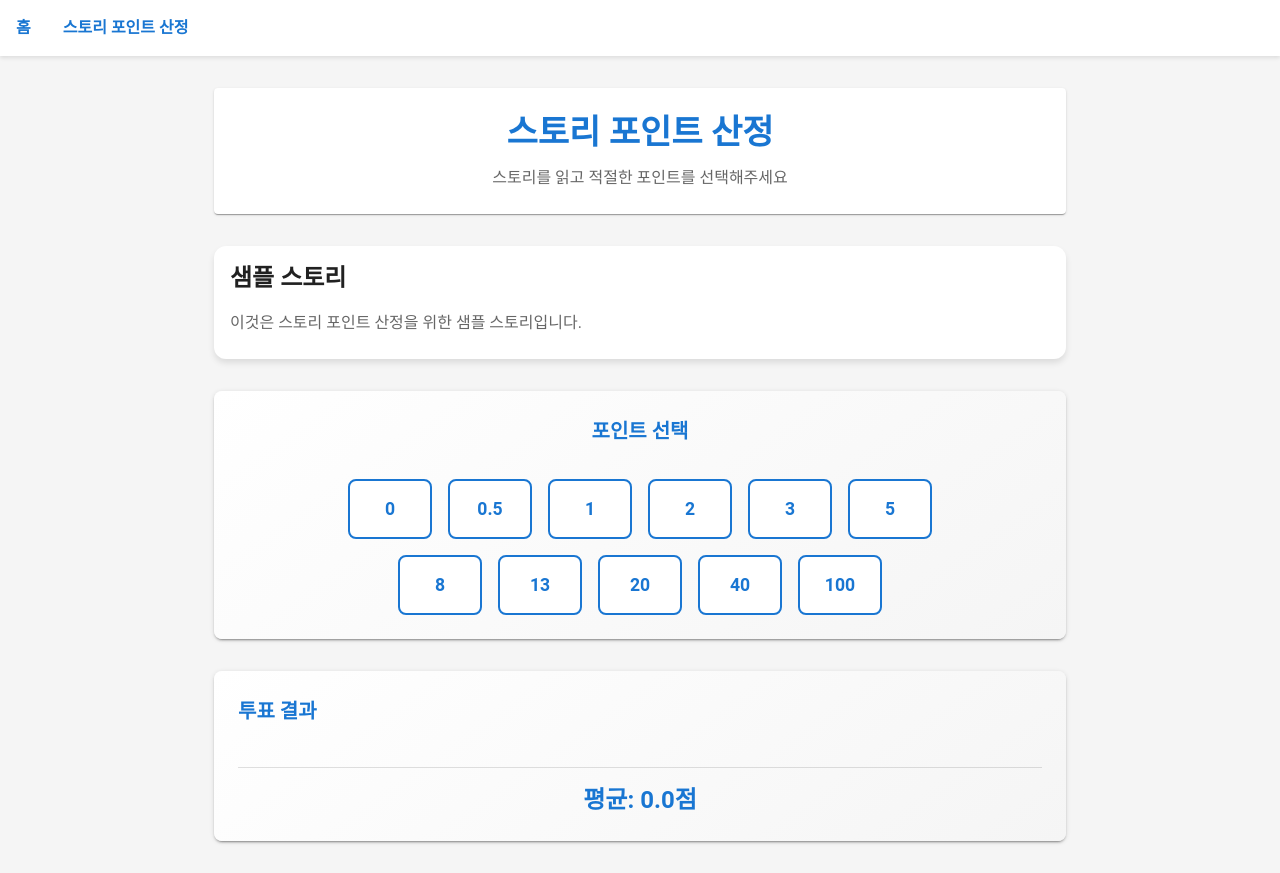
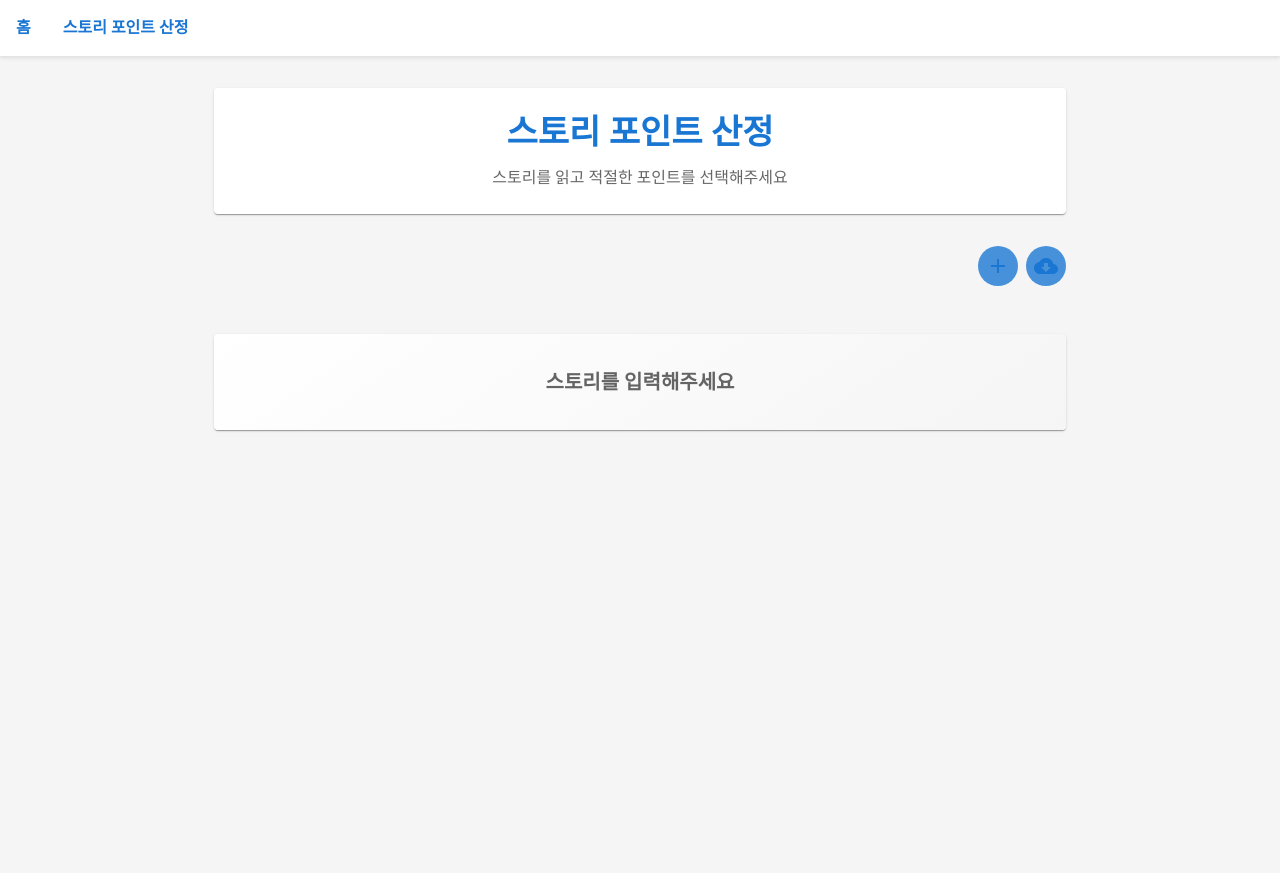
Before and after one commit to yprite/agilebuddy.io, a React (Create React App) app in the folder frontend/: page /planning-poker in a window 1280 px wide. After the commit the page ends 800 px from the top, so only its background shows below. Built offline with nearby package versions, Linux system fonts and the light colour scheme.

Commit message:
feat: Clikcup에서 스토리 가져와서 보여주는 레이아웃 추가
Signed-off-by: yprite <yprite@gmail.com>

```diff
--- /dev/null
+++ b/frontend/src/components/planning-poker/StoryInput.tsx
@@ -0,0 +1,200 @@
+import React, { useState } from 'react';
+import {
+  TextField,
+  Button,
+  Box,
+  Paper,
+  Typography,
+  Dialog,
+  DialogTitle,
+  DialogContent,
+  DialogActions,
+  Tabs,
+  Tab,
+  IconButton,
+  Tooltip
+} from '@mui/material';
+import { Add as AddIcon, CloudDownload as CloudDownloadIcon } from '@mui/icons-material';
+
+interface StoryInputProps {
+  onStorySubmit: (story: { title: string; description: string }) => void;
+}
+
+interface TabPanelProps {
+  children?: React.ReactNode;
+  index: number;
+  value: number;
+}
+
+function TabPanel(props: TabPanelProps) {
+  const { children, value, index, ...other } = props;
+
+  return (
+    <div
+      role="tabpanel"
+      hidden={value !== index}
+      id={`story-input-tabpanel-${index}`}
+      aria-labelledby={`story-input-tab-${index}`}
+      {...other}
+    >
+      {value === index && (
+        <Box sx={{ p: 3 }}>
+          {children}
+        </Box>
+      )}
+    </div>
+  );
+}
+
+const StoryInput: React.FC<StoryInputProps> = ({ onStorySubmit }) => {
+  const [open, setOpen] = useState(false);
+  const [tabValue, setTabValue] = useState(0);
+  const [title, setTitle] = useState('');
+  const [description, setDescription] = useState('');
+  const [clickupUrl, setClickupUrl] = useState('');
+
+  const handleTabChange = (event: React.SyntheticEvent, newValue: number) => {
+    setTabValue(newValue);
+  };
+
+  const handleSubmit = (e: React.FormEvent) => {
+    e.preventDefault();
+    onStorySubmit({ title, description });
+    setTitle('');
+    setDescription('');
+    setOpen(false);
+  };
+
+  const handleClickupImport = async () => {
+    try {
+      // TODO: Clickup API 연동
+      // 임시로 URL에서 제목과 설명을 추출하는 로직
+      const taskId = clickupUrl.split('/').pop();
+      // 실제로는 Clickup API를 호출하여 데이터를 가져와야 함
+      const mockData = {
+        title: `Clickup Task ${taskId}`,
+        description: `This is a task imported from Clickup: ${clickupUrl}`
+      };
+      onStorySubmit(mockData);
+      setClickupUrl('');
+      setOpen(false);
+    } catch (error) {
+      console.error('Clickup import failed:', error);
+      // TODO: 에러 처리 추가
+    }
+  };
+
+  return (
+    <>
+      <Box sx={{ display: 'flex', gap: 1, mb: 2 }}>
+        <Tooltip title="직접 입력">
+          <IconButton
+            onClick={() => {
+              setTabValue(0);
+              setOpen(true);
+            }}
+            color="primary"
+            sx={{ backgroundColor: 'primary.light', '&:hover': { backgroundColor: 'primary.main', color: 'white' } }}
+          >
+            <AddIcon />
+          </IconButton>
+        </Tooltip>
+        <Tooltip title="Clickup에서 가져오기">
+          <IconButton
+            onClick={() => {
+              setTabValue(1);
+              setOpen(true);
+            }}
+            color="primary"
+            sx={{ backgroundColor: 'primary.light', '&:hover': { backgroundColor: 'primary.main', color: 'white' } }}
+          >
+            <CloudDownloadIcon />
+          </IconButton>
+        </Tooltip>
+      </Box>
+
+      <Dialog
+        open={open}
+        onClose={() => setOpen(false)}
+        maxWidth="sm"
+        fullWidth
+      >
+        <DialogTitle>
+          <Typography variant="h6" sx={{ fontWeight: 600 }}>
+            새로운 스토리 입력
+          </Typography>
+          <Tabs
+            value={tabValue}
+            onChange={handleTabChange}
+            sx={{ borderBottom: 1, borderColor: 'divider', mt: 2 }}
+          >
+            <Tab label="직접 입력" />
+            <Tab label="Clickup에서 가져오기" />
+          </Tabs>
+        </DialogTitle>
+
+        <TabPanel value={tabValue} index={0}>
+          <form onSubmit={handleSubmit}>
+            <Box sx={{ display: 'flex', flexDirection: 'column', gap: 2 }}>
+              <TextField
+                label="스토리 제목"
+                value={title}
+                onChange={(e) => setTitle(e.target.value)}
+                required
+                fullWidth
+                sx={{ mb: 2 }}
+              />
+              <TextField
+                label="스토리 설명"
+                value={description}
+                onChange={(e) => setDescription(e.target.value)}
+                required
+                multiline
+                rows={4}
+                fullWidth
+              />
+            </Box>
+            <DialogActions>
+              <Button onClick={() => setOpen(false)}>취소</Button>
+              <Button
+                type="submit"
+                variant="contained"
+                disabled={!title || !description}
+              >
+                저장
+              </Button>
+            </DialogActions>
+          </form>
+        </TabPanel>
+
+        <TabPanel value={tabValue} index={1}>
+          <Box sx={{ display: 'flex', flexDirection: 'column', gap: 2 }}>
+            <Typography variant="body2" color="text.secondary">
+              Clickup 태스크 URL을 입력해주세요
+            </Typography>
+            <TextField
+              label="Clickup URL"
+              value={clickupUrl}
+              onChange={(e) => setClickupUrl(e.target.value)}
+              required
+              fullWidth
+              placeholder="https://app.clickup.com/t/..."
+            />
+            <DialogActions>
+              <Button onClick={() => setOpen(false)}>취소</Button>
+              <Button
+                variant="contained"
+                onClick={handleClickupImport}
+                disabled={!clickupUrl}
+              >
+                가져오기
+              </Button>
+            </DialogActions>
+          </Box>
+        </TabPanel>
+      </Dialog>
+    </>
+  );
+};
+
+export default StoryInput;
--- a/frontend/src/pages/planning-poker/index.tsx
+++ b/frontend/src/pages/planning-poker/index.tsx
@@ -3,10 +3,17 @@ import { Container, Box, Typography, Paper } from '@mui/material';
 import StoryCard from '../../components/planning-poker/StoryCard';
 import PointSelector from '../../components/planning-poker/PointSelector';
 import VoteResult from '../../components/planning-poker/VoteResult';
+import StoryInput from '../../components/planning-poker/StoryInput';
+
+interface Story {
+  title: string;
+  description: string;
+}
 
 const PlanningPoker: React.FC = () => {
   const [votes, setVotes] = useState<{ [key: string]: number }>({});
   const [selectedPoint, setSelectedPoint] = useState<number>();
+  const [currentStory, setCurrentStory] = useState<Story | null>(null);
 
   const handlePointSelect = (point: number) => {
     setSelectedPoint(point);
@@ -14,6 +21,13 @@ const PlanningPoker: React.FC = () => {
       ...prev,
       '현재 사용자': point
     }));
+  };
+
+  const handleStorySubmit = (story: Story) => {
+    setCurrentStory(story);
+    // 새로운 스토리가 입력되면 투표 초기화
+    setVotes({});
+    setSelectedPoint(undefined);
   };
 
   const average = Object.values(votes).reduce((acc, curr) => acc + curr, 0) / Object.keys(votes).length || 0;
@@ -35,9 +49,15 @@ const PlanningPoker: React.FC = () => {
           </Typography>
         </Paper>
 
+        <Box sx={{ display: 'flex', justifyContent: 'flex-end' }}>
+          <StoryInput onStorySubmit={handleStorySubmit} />
+        </Box>
+
+        {currentStory ? (
+          <>
             <StoryCard
-          title="샘플 스토리"
-          description="이것은 스토리 포인트 산정을 위한 샘플 스토리입니다."
+              title={currentStory.title}
+              description={currentStory.description}
             />
             <PointSelector
               onSelect={handlePointSelect}
@@ -47,6 +67,20 @@ const PlanningPoker: React.FC = () => {
               votes={votes}
               average={average}
             />
+          </>
+        ) : (
+          <Paper
+            sx={{
+              p: 4,
+              textAlign: 'center',
+              background: 'linear-gradient(145deg, #ffffff 0%, #f5f5f5 100%)'
+            }}
+          >
+            <Typography variant="h6" color="text.secondary">
+              스토리를 입력해주세요
+            </Typography>
+          </Paper>
+        )}
       </Box>
     </Container>
   );
```
Lines whose indentation alone changed are shown as unchanged.
